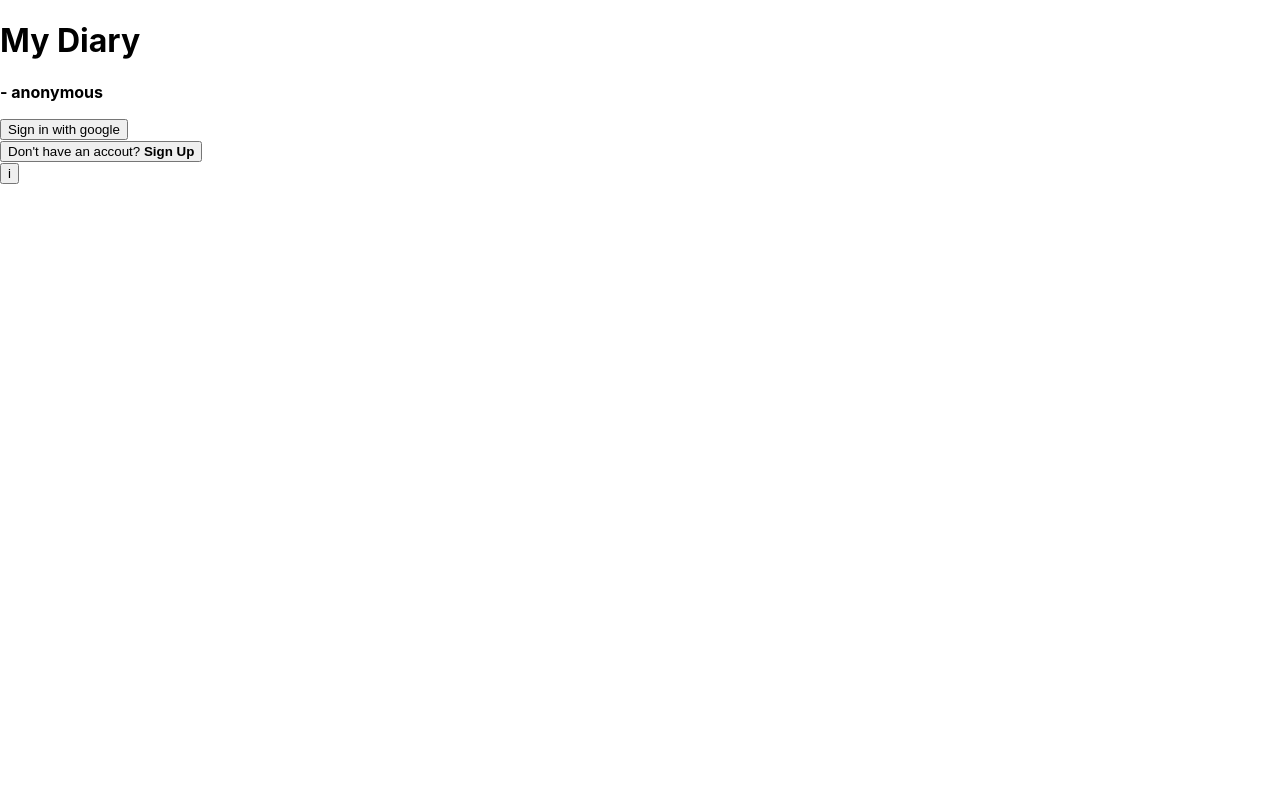
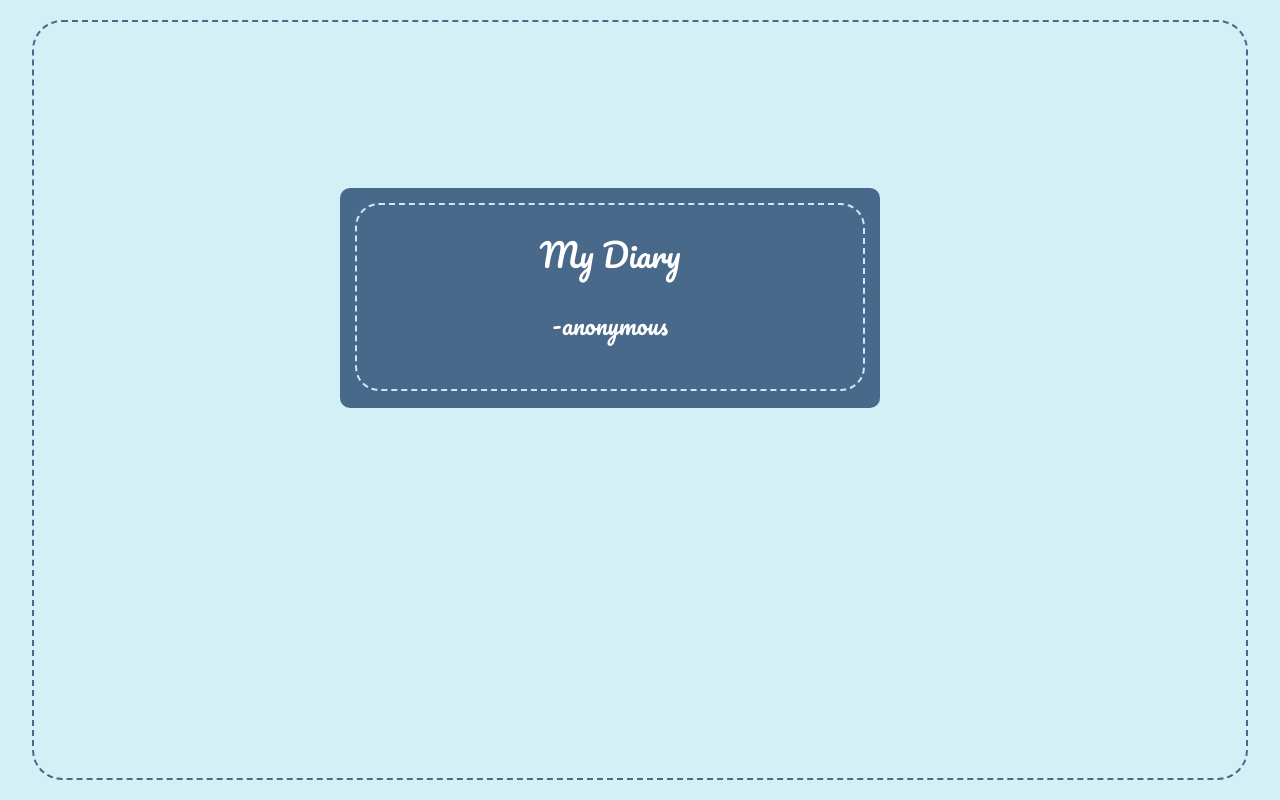
Before and after one commit to ibnjunaid/personal_diary, a React (Create React App) app: page / in a window 1280 px wide. Built offline with nearby package versions, Linux system fonts and the light colour scheme.

Commit message:
removed stray line

```diff
--- a/src/App.tsx
+++ b/src/App.tsx
@@ -1,22 +1,9 @@
 import './App.scss';
+import { Home } from './pages/Home/Home';
 
 function App() {
   return (
-    <div className="container1">
-      <div className="title_div"><b>
-        <h1>My Diary</h1>
-        <p>- anonymous</p> {/* //TODO: display uname here with help of state */}
-        </b>
-      </div>
-      <div className="button_div1">
-        <button  className="signin">Sign in with google</button><br/>
-      </div>
-      <div className="button_div2">
-        <button className="login">Don't have an accout? <b>Sign Up</b></button>
-      </div>
-      <div className="about">
-        <button className="button3"> i </button></div>
-    </div>
+    <Home/>
   );
 }
 
--- a/src/theme/variables.scss
+++ b/src/theme/variables.scss
@@ -1,4 +1,3 @@
-
 //Login Page variables
 $login-page-bg-color: #BEEEF7;
 $login-page-card-color: #486989;
```
